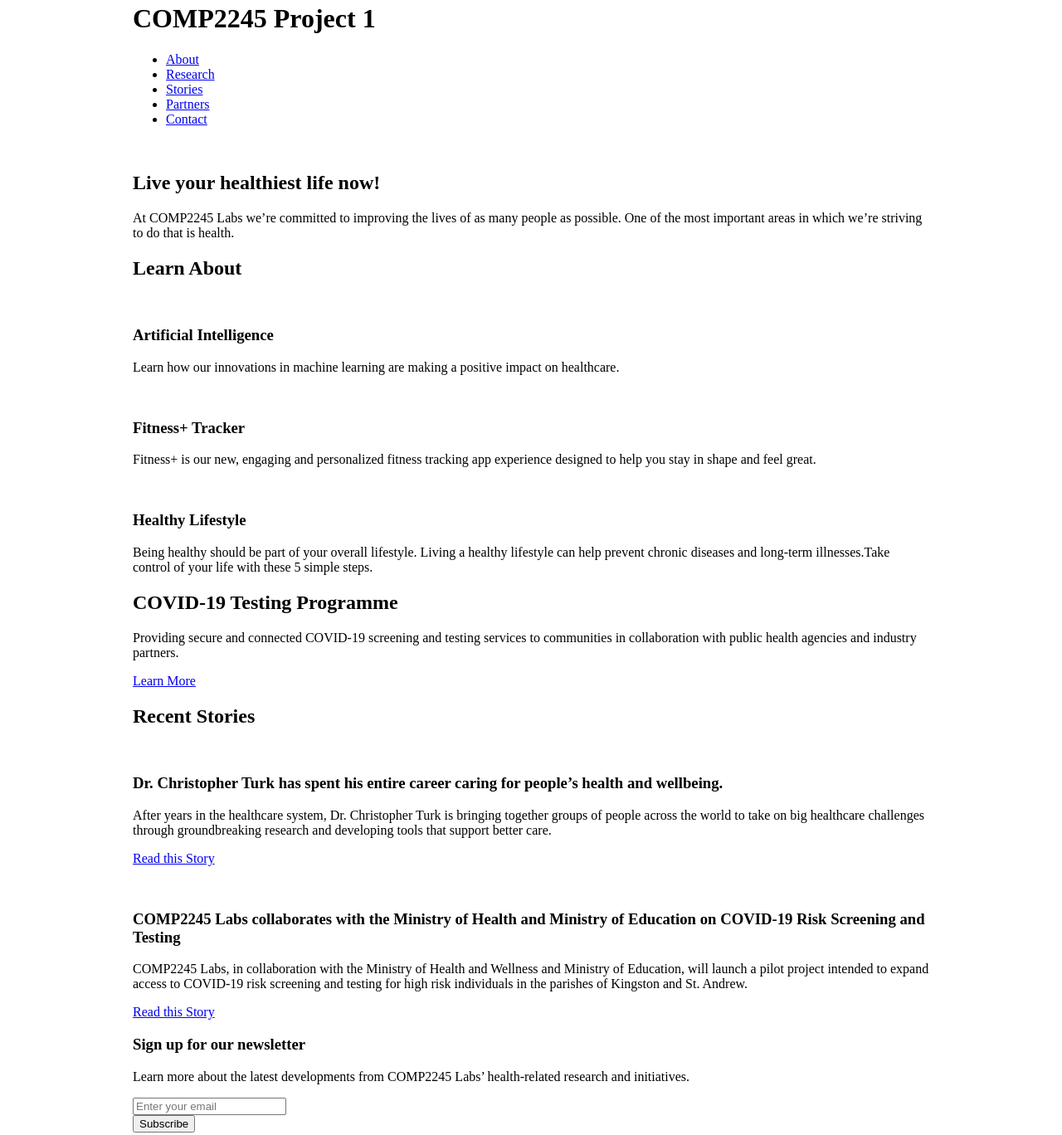
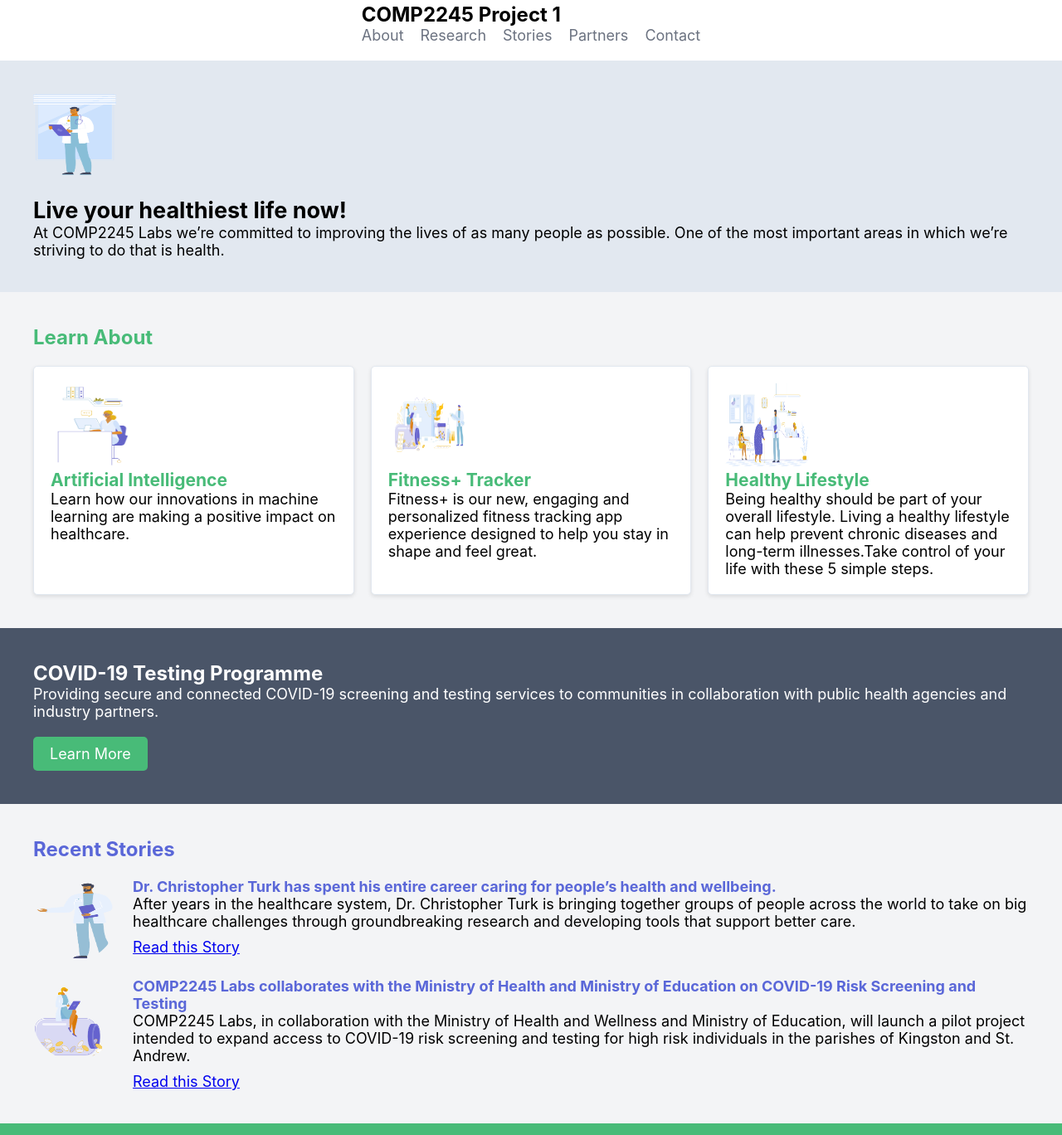
Before and after one commit to IvannBuckley/info2180-project1, a plain HTML site: page index.html in a window 1280 px wide. Shown: the part 17-1385 px from the top of the page at 83% size. Drawn offline with Linux system fonts and the light colour scheme.

Commit message:
Updated Starter Files

```diff
--- a/index.html
+++ b/index.html
@@ -26,7 +26,7 @@
         <section class="overview-hero">
             <div class="container">
                 <div class="overview-hero-image">
-                    <img src="#" alt="">
+                    <img src="pic1.png" alt="" width="100" height="100">
                 </div>
                 <div class="overview-hero-text">
                     <h2>Live  your healthiest life now!</h2>
@@ -39,21 +39,21 @@
                 <h2>Learn About</h2>
                 <div class="cards">
                     <div class="card">
-                        <img src="#" alt="">
+                        <img src="pic2.png" alt="" width="100" height="100">
                         <div class="card-body">
                             <h3>Artificial Intelligence</h3>
                             <p>Learn how our innovations in machine learning are making a positive impact on healthcare.</p>
                         </div>
                     </div>
                     <div class="card">
-                        <img src="#" alt="">
+                        <img src="pic4.png" alt="" width="100" height="100">
                         <div class="card-body">
                             <h3>Fitness+ Tracker</h3>
                             <p>Fitness+ is our new, engaging and personalized fitness tracking app experience designed to help you stay in shape and feel great.</p>
                         </div>
                     </div>
                     <div class="card">
-                        <img src="#" alt="">
+                        <img src="pic3.png" alt="" width="100" height="100">
                         <div class="card-body">
                             <h3>Healthy Lifestyle</h3>
                             <p>Being healthy should be part of your overall lifestyle. Living a healthy lifestyle can help prevent chronic diseases and long-term illnesses.Take control of your life with these 5 simple steps.</p>
@@ -77,7 +77,7 @@
             <div class="container">
                 <h2>Recent Stories</h2>
                 <article>
-                    <img src="" alt="">
+                    <img src="pic5.png" alt="" width="100" height="100">
                     <div class="article-body">
                         <h3>Dr. Christopher Turk has spent his entire career caring for people’s health and wellbeing.</h3>
                         <p>After years in the healthcare system, Dr. Christopher Turk is bringing together groups of people across the world to take on big healthcare challenges through groundbreaking research and developing tools that support better care.</p>
@@ -85,7 +85,7 @@
                     </div>
                 </article>
                 <article>
-                    <img src="" alt="">
+                    <img src="pic6.png" alt="" width="100" height="100">
                     <div class="article-body">
                         <h3>COMP2245 Labs collaborates with the Ministry of Health and Ministry of Education on COVID-19 Risk Screening and Testing</h3>
                         <p>COMP2245 Labs, in collaboration with the Ministry of Health and Wellness and Ministry of Education, will launch a pilot project intended to expand access to COVID-19 risk screening and testing for high risk individuals in the parishes of Kingston and St. Andrew.</p>
--- a/scripts.js
+++ b/scripts.js
@@ -1 +1,18 @@
 /* Add your JavaScript to this file */
+document.addEventListener("DOMContentLoaded", function () {
+    const form = document.querySelector("form");
+    const emailInput = document.getElementById("email");
+    const messageDiv = document.querySelector(".message");
+
+    form.addEventListener("submit", function (event) {
+        event.preventDefault(); // Prevent the form from submitting and refreshing the page
+
+        const email = emailInput.value.trim();
+
+        if (email === "") {
+            messageDiv.textContent = "Please enter a valid email address.";
+        } else {
+            messageDiv.textContent = `Thank you! Your email address ${email} has been added to our mailing list!`;
+        }
+    });
+});
--- a/styles.css
+++ b/styles.css
@@ -1,11 +1,184 @@
-/* Add your CSS to this file */
+/* Reset some default styles */
+body, h1, h2, h3, p, ul {
+    margin: 0;
+    padding: 0;
+}
+
 body {
-    margin: 0;
-    font-size: 16px;
+    font-family: -apple-system, BlinkMacSystemFont, "Segoe UI", Roboto, "Helvetica Neue", Arial, "Noto Sans", sans-serif;
+    font-size: 18px;
+    background-color: #F3F4F6;
 }
 
 .container {
+    max-width: 1200px;
     margin: 0 auto;
-    max-width: 960px;
-    width: 100%;
+    padding: 0 20px;
 }
+
+header {
+    background-color: white;
+    display: flex;
+    justify-content: space-between;
+    align-items: center;
+    padding: 20px 0;
+    box-shadow: 0px 1px 5px rgba(0, 0, 0, 0.1);
+}
+
+header h1 {
+    font-size: 24px;
+}
+
+nav ul {
+    list-style: none;
+    display: flex;
+    gap: 20px;
+}
+
+nav a {
+    text-decoration: none;
+    color: #6b7280;
+    font-size: 18px;
+}
+
+nav a:hover {
+    color: #5A67D8;
+}
+
+.overview-hero {
+    background-color: #E2E8F0;
+    padding: 40px 0;
+}
+
+.overview-hero .overview-hero-image img {
+    max-width: 100%;
+}
+
+.overview-hero .overview-hero-text {
+    margin-top: 20px;
+}
+
+.learn-about {
+    padding: 40px 0;
+}
+
+.learn-about h2 {
+    font-size: 24px;
+    color: #48BB78;
+}
+
+.cards {
+    display: grid;
+    grid-template-columns: repeat(3, 1fr);
+    gap: 20px;
+    margin-top: 20px;
+}
+
+.card {
+    background-color: white;
+    padding: 20px;
+    border: 1px solid #E2E8F0;
+    border-radius: 5px;
+    box-shadow: 0px 2px 5px rgba(0, 0, 0, 0.1);
+}
+
+.card img {
+    max-width: 100%;
+}
+
+.card h3 {
+    color: #48BB78;
+    font-size: 21px;
+}
+
+.testing {
+    background-color: #4A5568;
+    color: white;
+    padding: 40px 0;
+}
+
+.testing h2 {
+    font-size: 24px;
+}
+
+.cta {
+    margin-top: 20px;
+}
+
+.btn {
+    background-color: #48BB78;
+    color: white;
+    padding: 10px 20px;
+    border: none;
+    border-radius: 5px;
+    text-decoration: none;
+    display: inline-block;
+}
+
+.stories {
+    padding: 40px 0;
+}
+
+.stories h2 {
+    font-size: 24px;
+    color: #5A67D8;
+}
+
+article {
+    display: flex;
+    margin-top: 20px;
+}
+
+article img {
+    border-radius: 50%;
+    max-width: 100px;
+}
+
+.article-body {
+    flex: 1;
+    margin-left: 20px;
+}
+
+.article-body h3 {
+    color: #5A67D8;
+    font-size: 18px;
+}
+
+article p:last-child {
+    margin-top: 10px;
+}
+
+.newsletter {
+    background-color: #48BB78;
+    color: white;
+    padding: 40px 0;
+    text-align: center;
+}
+
+.newsletter h3 {
+    font-size: 24px;
+}
+
+form {
+    margin-top: 20px;
+}
+
+.form-group {
+    display: flex;
+    align-items: center;
+    justify-content: center;
+}
+
+input[type="email"] {
+    padding: 10px;
+    border: none;
+    border-radius: 5px;
+    margin-right: 10px;
+}
+
+footer {
+    background-color: #4A5568;
+    color: white;
+    text-align: center;
+    padding: 20px 0;
+}
```
Also changed, not shown: pic1.png (added), pic2.png (added), pic3.png (added), pic4.png (added), pic5.png (added), pic6.png (added).
